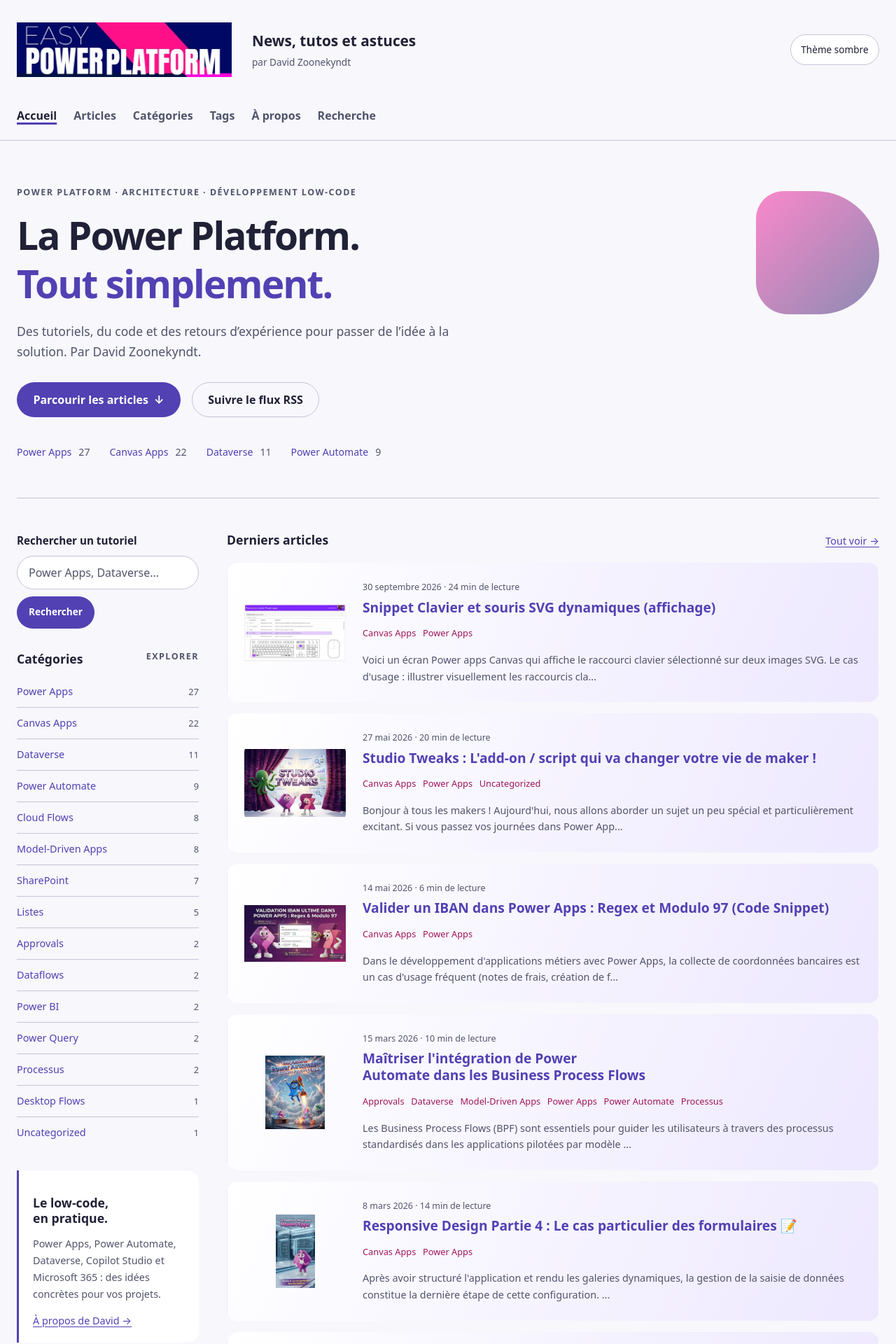
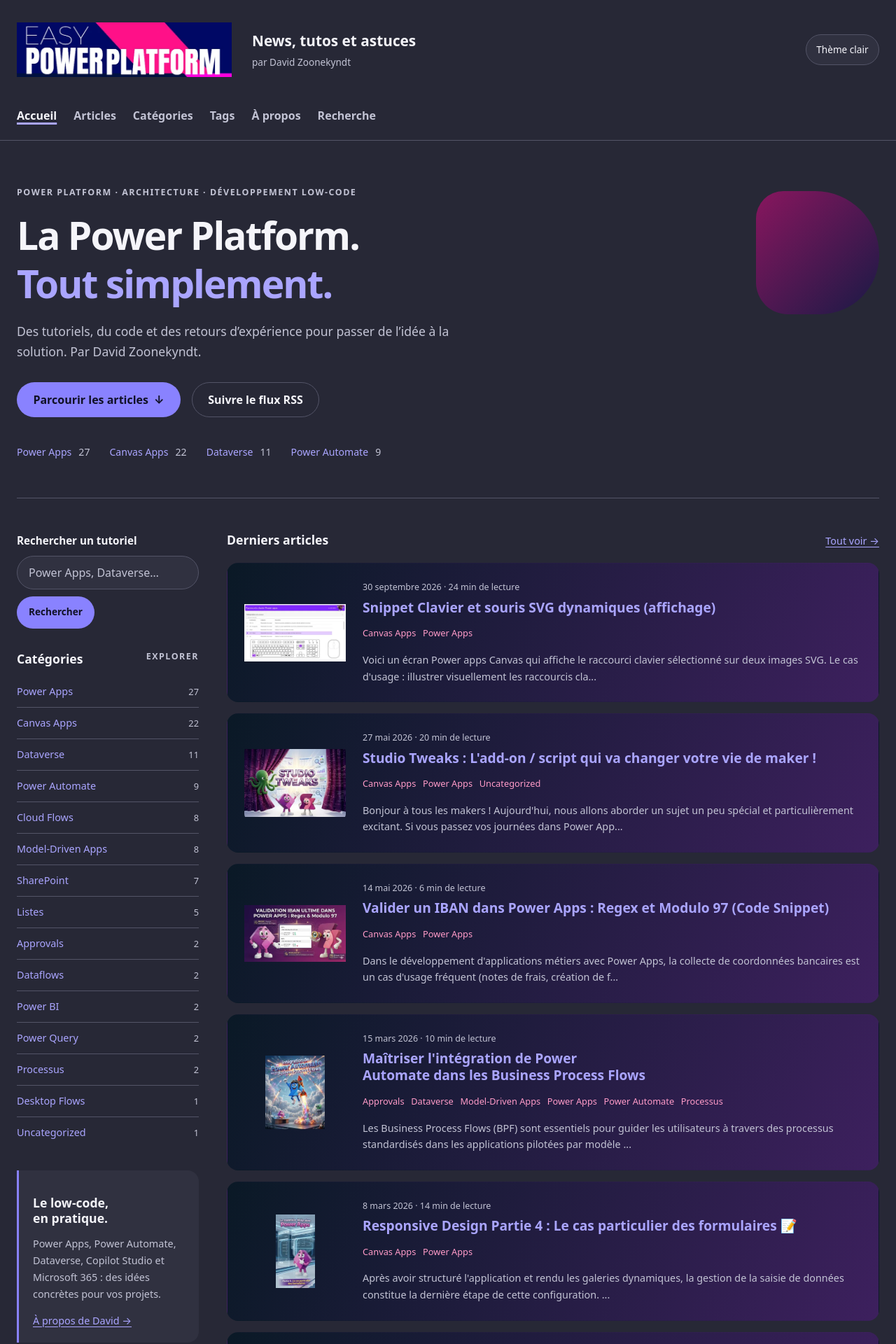
Before and after one commit to DavidZoon/easy-power-platform, a Jekyll site: the page built from index.html, in a window 1280 px wide. Shown: the top 1920 px of the page at 70% size. Built offline with Jekyll 4.4.1, drawn with Linux system fonts in a browser that asks for light colours; the list of posts is cut into pages by our own code.

Commit message:
Use dark theme by default
Co-authored-by: Copilot <223556219+Copilot@users.noreply.github.com>

```diff
--- a/_includes/head.html
+++ b/_includes/head.html
@@ -1,6 +1,6 @@
 <meta charset="utf-8">
 <meta name="viewport" content="width=device-width, initial-scale=1">
-<meta name="color-scheme" content="dark light">
+<meta name="color-scheme" content="dark">
 <meta name="theme-color" content="#272836">
 {% seo %}
 {% assign keywords = page.tags | default: site.keywords %}
--- a/_sass/_variables.scss
+++ b/_sass/_variables.scss
@@ -43,6 +43,3 @@ $breakpoint: 56rem;
 }
 
 :root[data-theme="light"] { @include light-theme; }
-@media (prefers-color-scheme: light) {
-  :root:not([data-theme]) { @include light-theme; }
-}
--- a/assets/js/integrations.js
+++ b/assets/js/integrations.js
@@ -72,7 +72,7 @@
         repo: comments.dataset.giscusRepo, 'repo-id': comments.dataset.giscusRepoId,
         category: comments.dataset.giscusCategory, 'category-id': comments.dataset.giscusCategoryId,
         mapping: 'pathname', strict: '1', 'reactions-enabled': '1', 'emit-metadata': '0',
-        'input-position': 'top', lang: 'fr', theme: document.documentElement.dataset.theme || 'preferred_color_scheme',
+        'input-position': 'top', lang: 'fr', theme: document.documentElement.dataset.theme === 'light' ? 'light' : 'dark',
         loading: 'lazy'
       };
       Object.entries(data).forEach(([key, value]) => script.setAttribute(`data-${key}`, value));
--- a/assets/js/site.js
+++ b/assets/js/site.js
@@ -1,9 +1,8 @@
 (() => {
   'use strict';
   const button = document.querySelector('.theme-toggle');
-  const preference = matchMedia('(prefers-color-scheme: dark)');
   function currentTheme() {
-    return document.documentElement.dataset.theme || (preference.matches ? 'dark' : 'light');
+    return document.documentElement.dataset.theme === 'light' ? 'light' : 'dark';
   }
   function update() {
     const dark = currentTheme() === 'dark';
@@ -21,7 +20,6 @@
       update();
       document.dispatchEvent(new CustomEvent('epp-theme-change', { detail: currentTheme() }));
     });
-    preference.addEventListener('change', update);
     update();
   }
 })();
```
Also changed, not shown: scripts/audit.mjs (+7 -0 lines), README.md.
